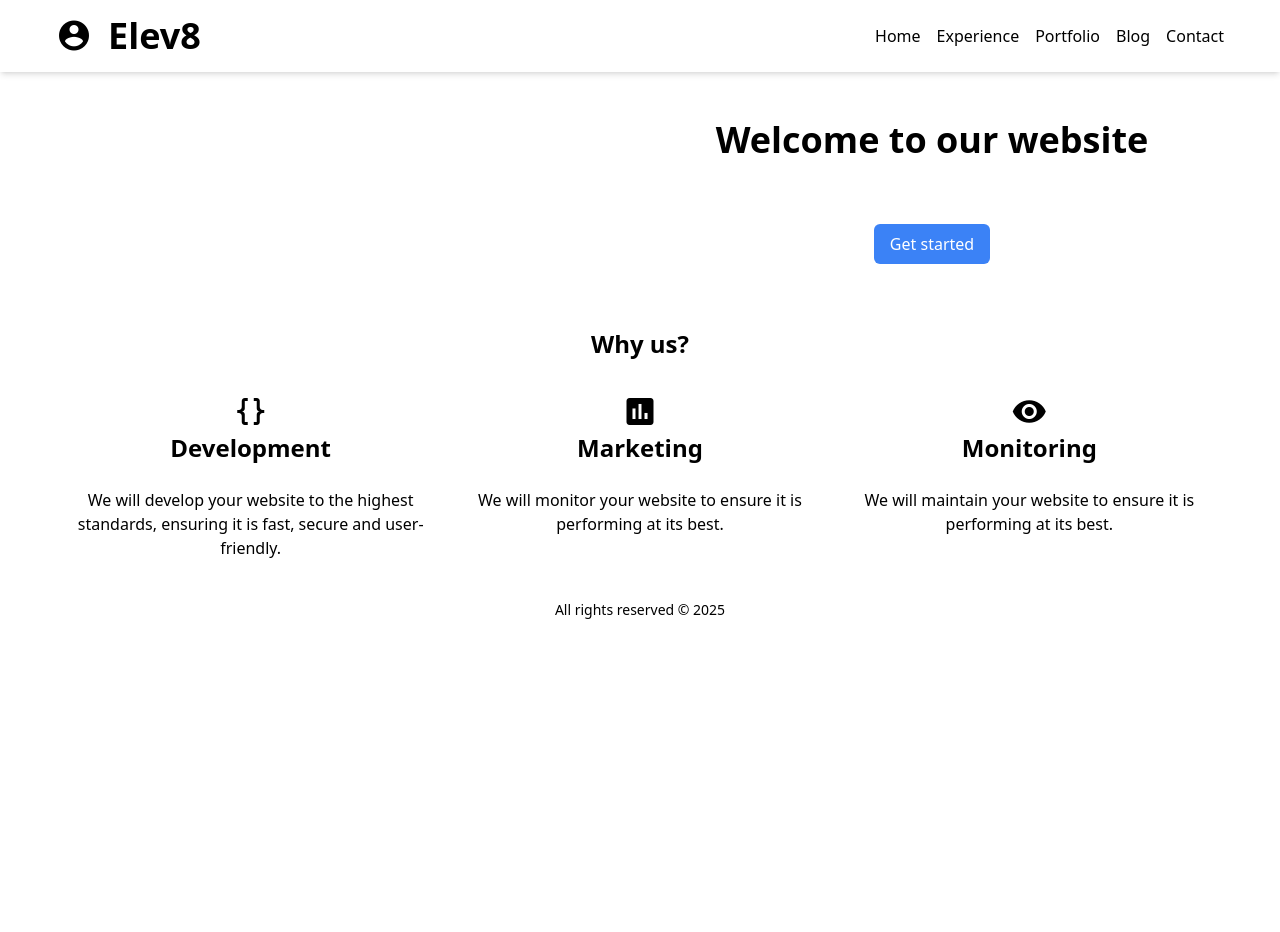
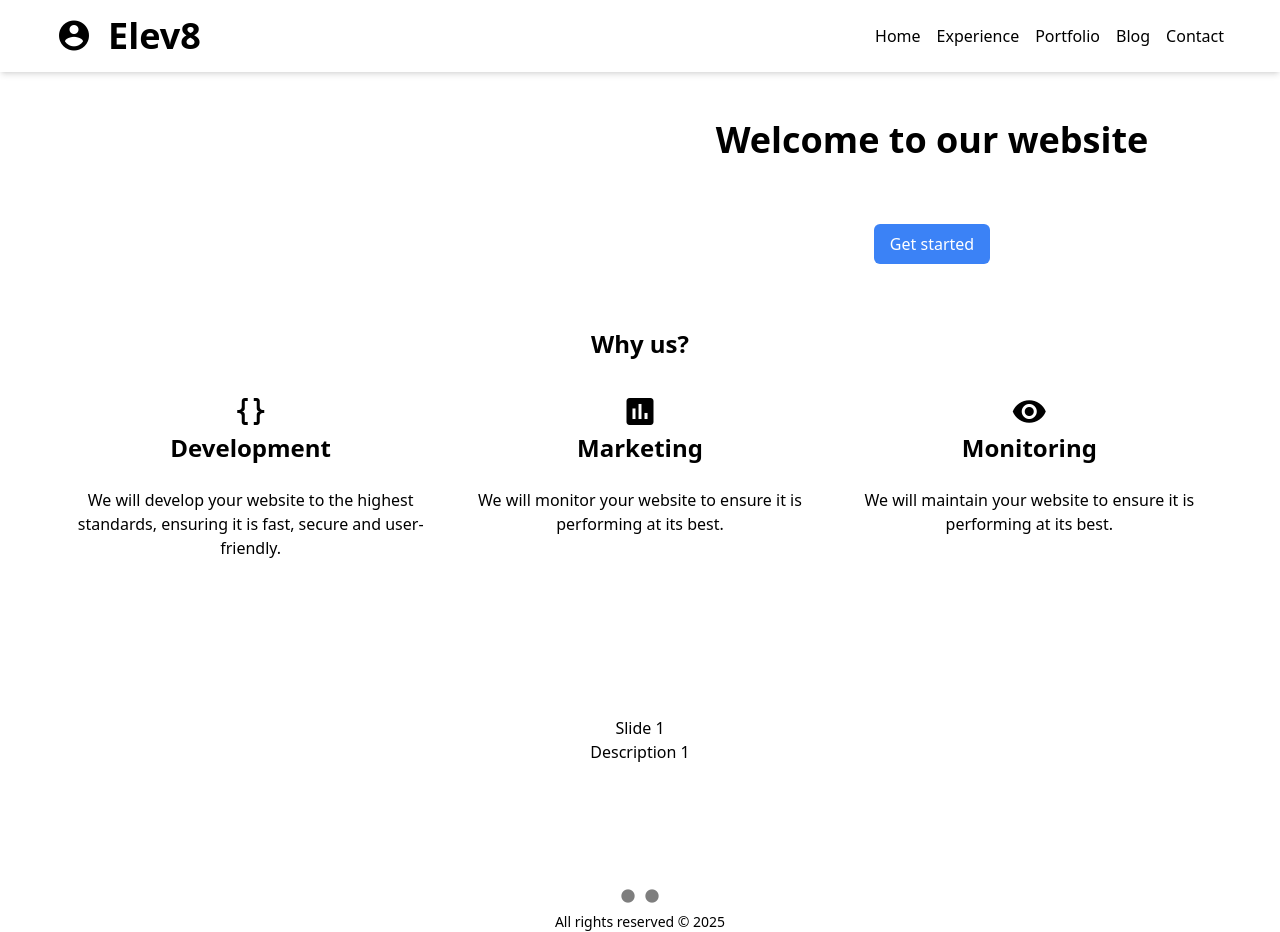
Before and after one commit to KirillTaylor/my-website, a Next.js app: page / in a window 1280 px wide. Before the commit the page ends 800 px from the top, so only its background shows below. Built offline with nearby package versions, Linux system fonts and the light colour scheme.

Commit message:
Carousel

```diff
--- a/app/page.tsx
+++ b/app/page.tsx
@@ -1,10 +1,14 @@
 import React from "react";
 import Hero from "components/Hero/Hero";
 import ContentBlocks from "components/ContentBlocks/ContentBlocks";
+import Carousel from "components/Carousel/Carousel";
+import { getSlides } from "helpers/carousel";
 
 export default function Page(): React.ReactNode {
+    const slides = getSlides();
     return (<>
         <Hero />
         <ContentBlocks />
+        <Carousel slides={slides} />
     </>)
 }
--- /dev/null
+++ b/components/Carousel/Carousel.tsx
@@ -0,0 +1,81 @@
+/**
+ * Why am I creating a custom carousel component when there are already so many out there you ask?
+ *
+ * Well, looking for a carousel that I wanted didn't product much results.
+ * I wanted to show off my skills and create a carousel that I can be proud of. :)
+ * But also, I wanted to make sure that the look and feel of the carousel is consistent with the rest of the website.
+ */
+
+'use client';
+
+import React, { useState, useEffect } from 'react';
+import CarouselSlide from './CarouselSlide';
+import './style.css';
+import { CarouselProps } from './ICarousel';
+
+const Carousel = (props: CarouselProps) => {
+    // State to track the current slide
+    const [currentSlide, setCurrentSlide] = useState(0);
+    const [wrapperWidth, setWrapperWidth] = useState(0);
+    const [slidesLength, setSlidesLength] = useState(0);
+
+    // Style for the carousel wrapper
+    const style = {
+        backgroundColor: props.backgroundColor || 'transparent',
+        width: wrapperWidth + '%',
+    };
+
+    // Handle click events on dots and chevron buttons
+    const handleSlideChange = (index: number) => {
+        if (index < 0) {
+            index = slidesLength - 1;
+        } else if (index >= slidesLength) {
+            index = 0;
+        }
+        setCurrentSlide(index);
+    };
+
+    // Handle single slide positioning inside the viewport
+    const singleSlideStyle = {
+        width: (slidesLength > 0 ? wrapperWidth / (slidesLength * 2) : 100) + '%',
+        left: '-' + currentSlide * (wrapperWidth / (slidesLength * 2)) + '%',
+    };
+
+    // Rehydrate the slide width
+    useEffect(() => {
+        setWrapperWidth((props.slides?.length ?? 0) * 100);
+        setSlidesLength(props.slides?.length ?? 0);
+    }, [props.slides]);
+    return (
+        <div>
+            <div className="carousel-container flex flex-col justify-center items-center">
+                <div className="carousel-nav carousel-prev-arrow" onClick={() => handleSlideChange(currentSlide - 1)}>
+                    <i className="mdi mdi-chevron-left"></i>
+                </div>
+                <div className="carousel-viewport">
+                    <div className="carousel-wrapper flex" style={style}>
+                        {props.slides && props.slides.map((slide, index) => (
+                            <CarouselSlide key={index} {...slide} style={singleSlideStyle} />
+                        ))}
+                    </div>
+                </div>
+                <div className="carousel-nav carousel-next-arrow" onClick={() => handleSlideChange(currentSlide + 1)}>
+                    <i className="mdi mdi-chevron-right"></i>
+                </div>
+            </div>
+            <div className="carousel-dots flex justify-center items-center">
+                {props.slides && props.slides.map((slide, index) => (
+                    <div
+                        key={index}
+                        className={`carousel-dot m-1 opacity-50 hover:opacity-100 cursor-pointer ${currentSlide === index ? 'opacity-100' : ''}`}
+                        onClick={() => handleSlideChange(index)}>
+                        <i className="mdi mdi-circle"></i>
+                    </div>
+                ))}
+            </div>
+        </div>
+
+    );
+}
+
+export default Carousel;
--- /dev/null
+++ b/components/Carousel/CarouselSlide.tsx
@@ -0,0 +1,23 @@
+import React from 'react';
+import './style.css';
+
+interface CarouselSlideProps {
+    title: string;
+    description: string;
+    image?: string;
+    style?: React.CSSProperties;
+}
+
+const CarouselSlide = (props: CarouselSlideProps) => {
+    return (
+        <div className="carousel-slide flex flex-col justify-center items-center" style={props.style}>
+            {props.image && <img src={props.image} alt={props.title} />}
+            <div className="carousel-slide-content text-center">
+                <div className="carousel-slide-title">{props.title}</div>
+                <div className="carousel-slide-description">{props.description}</div>
+            </div>
+        </div>
+    );
+}
+
+export default CarouselSlide;
--- /dev/null
+++ b/components/Carousel/ICarousel.ts
@@ -0,0 +1,10 @@
+export interface Slide {
+    title: string;
+    description: string;
+    image?: string;
+}
+
+export interface CarouselProps {
+    slides?: Slide[];
+    backgroundColor?: string;
+}
--- /dev/null
+++ b/components/Carousel/style.css
@@ -0,0 +1,76 @@
+.carousel-container{
+    width: 100%;
+    position: relative;
+    height: 35vh;
+}
+.carousel-viewport{
+    width: 100%;
+    height: 100%;
+    position: relative;
+    overflow: hidden;
+}
+.carousel-wrapper{
+    position: absolute;
+    top: 0;
+    left: 0;
+    width: 100%;
+    height: 100%;
+    overflow: hidden;
+}
+.carousel-slide{
+    height: 100%;
+    width: 100%;
+    transition: all 0.5s ease;
+    position: relative;
+}
+.carousel-nav{
+    position: absolute;
+    top: 0;
+    cursor: pointer;
+    z-index: 10;
+    height: 100%;
+    width: 10%;
+    font-size: 4rem;
+    opacity: 0.5;
+    font-color: #666;
+    transition: all 0.3s ease;
+}
+
+.carousel-nav:hover{
+    opacity: 1;
+}
+
+.carousel-nav.carousel-prev-arrow{
+    left: 0;
+    overflow: hidden;
+}
+.carousel-nav i{
+    position: absolute;
+    top: 50%;
+    transform: translateY(-50%);
+    transition: all 0.3s ease;
+    z-index: 10;
+}
+.carousel-nav.carousel-prev-arrow i{
+    left: -100%;
+}
+.carousel-nav.carousel-prev-arrow:hover i{
+    left: 0%;
+}
+.carousel-nav.carousel-next-arrow{
+    right: 0;
+    overflow: hidden;
+}
+.carousel-nav.carousel-next-arrow i{
+    right: -100%;
+}
+.carousel-nav.carousel-next-arrow:hover i{
+    right: 0%;
+}
+
+.carousel-container:hover .carousel-nav.carousel-prev-arrow i{
+    left: 0%;
+}
+.carousel-container:hover .carousel-nav.carousel-next-arrow i{
+    right: 0%;
+}
--- /dev/null
+++ b/helpers/carousel.ts
@@ -0,0 +1,13 @@
+export const getSlides = () => {
+    return [
+        {
+            title: 'Slide 1',
+            description: 'Description 1',
+        },
+        {
+            title: 'Slide 2',
+            description: 'Description 2',
+        },
+
+    ]
+}
```
